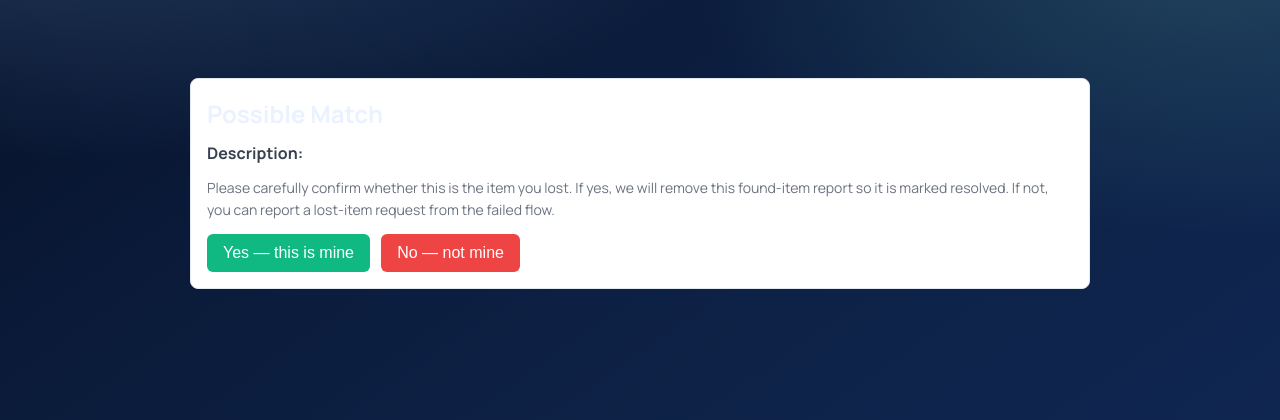
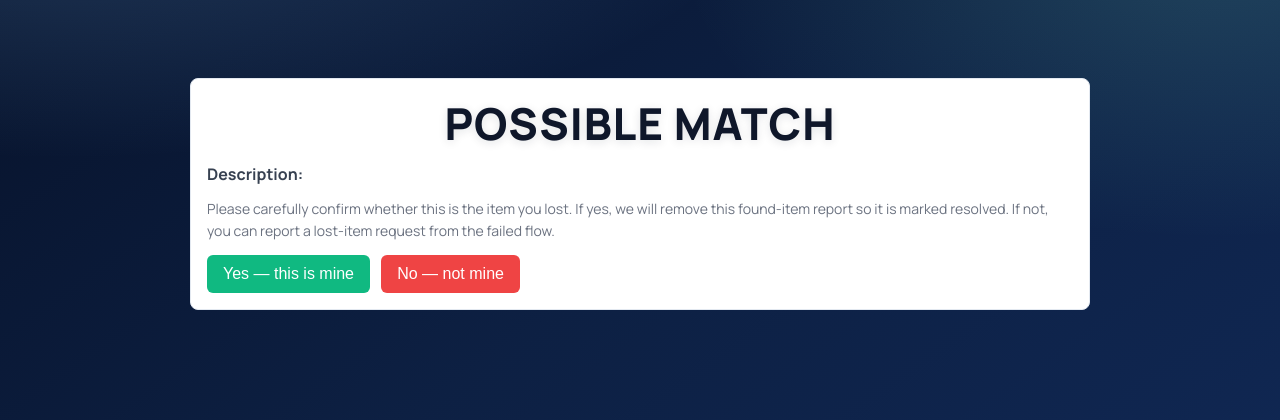
Before and after one commit to oxoxox-oxox/Lost-Article-Matching-Platform, a FastAPI app: template templates/search/match_success.html in a window 1280 px wide. Shown: the part 61-481 px from the top of the page. Run offline with FastAPI, Linux system fonts and the light colour scheme; the template is opened without the code that fills it, so the values that code supplies are empty.

Commit message:
fix: update the font in success match page

```diff
--- a/templates/search/match_success.html
+++ b/templates/search/match_success.html
@@ -10,10 +10,34 @@
     background: #fff;
   }
 
+  .match-title {
+    margin: 4px 0 14px;
+    text-align: center;
+    font-size: clamp(30px, 5vw, 44px);
+    font-weight: 900;
+    line-height: 1.12;
+    letter-spacing: 0.02em;
+    color: #0f172a;
+    text-transform: uppercase;
+    text-shadow: 0 2px 10px rgba(15, 23, 42, 0.12);
+  }
+
+  .match-image-wrap {
+    display: flex;
+    justify-content: center;
+    align-items: center;
+    margin: 14px 0 18px;
+  }
+
   .match-image {
-    max-width: 100%;
+    width: min(100%, 520px);
+    max-height: 420px;
     height: auto;
+    object-fit: contain;
+    display: block;
     border-radius: 6px;
+    border: 1px solid #dbe5f1;
+    box-shadow: 0 10px 24px rgba(15, 23, 42, 0.16);
   }
 
   .match-actions {
@@ -51,9 +75,9 @@
 </style>
 {% endblock %} {% block content %}
 <div class="match-card">
-  <h2>Possible Match</h2>
+  <h2 class="match-title">Possible Match</h2>
   {% if report.image_data %}
-  <div>
+  <div class="match-image-wrap">
     <img class="match-image" src="/search/match/image/{{ token }}" alt="Candidate image" />
   </div>
   {% endif %}
```
Also changed, not shown: README.txt (deleted), 1 other file.
